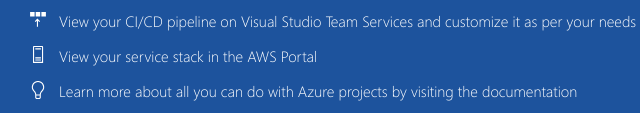
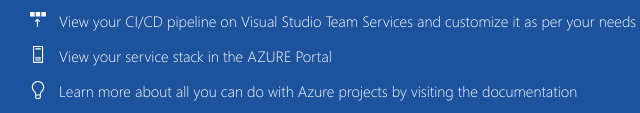
Before and after one commit to bishnu-hub/new_project_edu, a plain HTML site: page sample-project/sample-project/index.html in a window 1280 px wide. Shown: the part 684-797 px from the top of the page, 196-836 px from the left. Drawn offline with Linux system fonts and the light colour scheme.

Commit message:
commited in feat1

```diff
--- a/sample-project/sample-project/index.html
+++ b/sample-project/sample-project/index.html
@@ -40,7 +40,7 @@
                             <div class="step-icon">
                                 <img src="img/stackWhite.svg">
                             </div>
-                            <div class="step-text"><a href="http://portal.azure.com">View your service stack in the AWS Portal</a></div>
+                            <div class="step-text"><a href="http://portal.azure.com">View your service stack in the AZURE Portal</a></div>
                         </div>
 
                         <div class="step">
```
